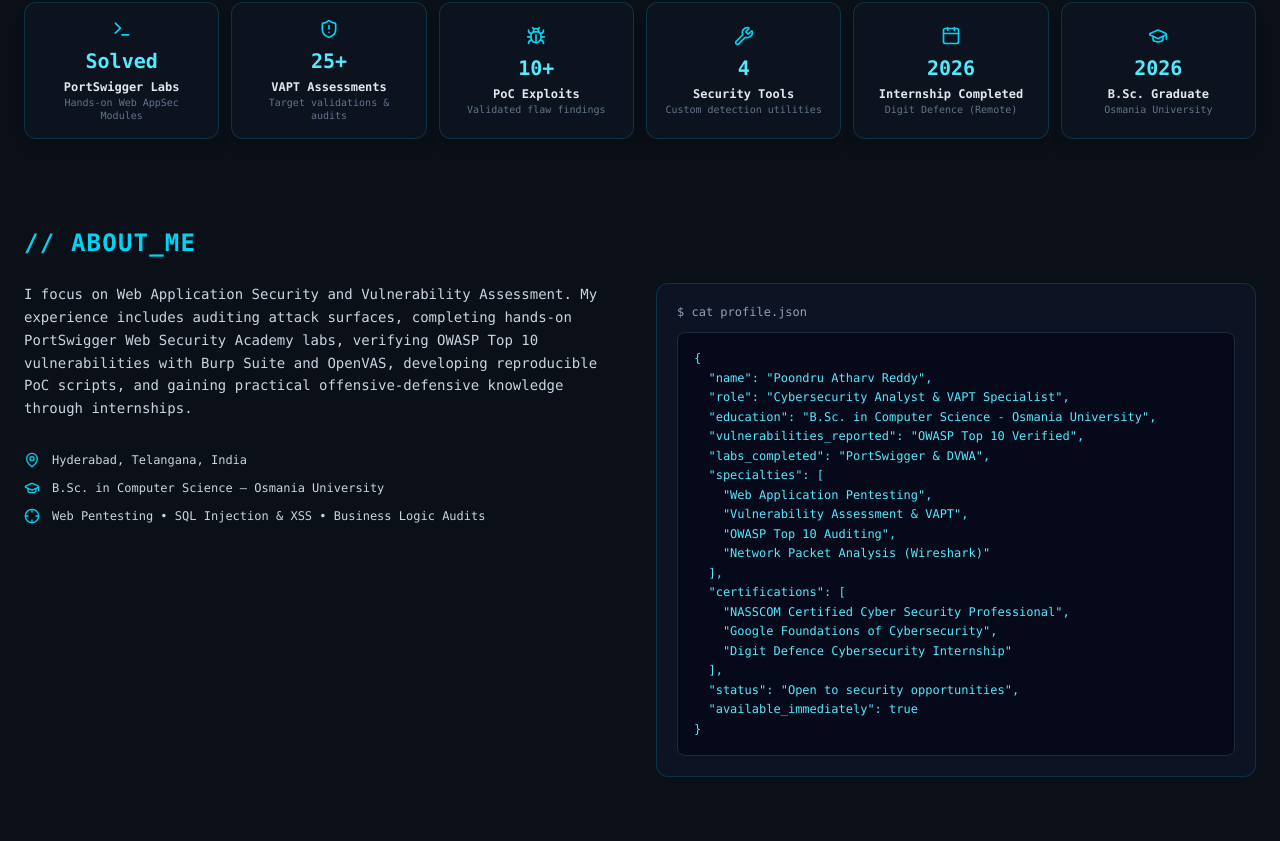
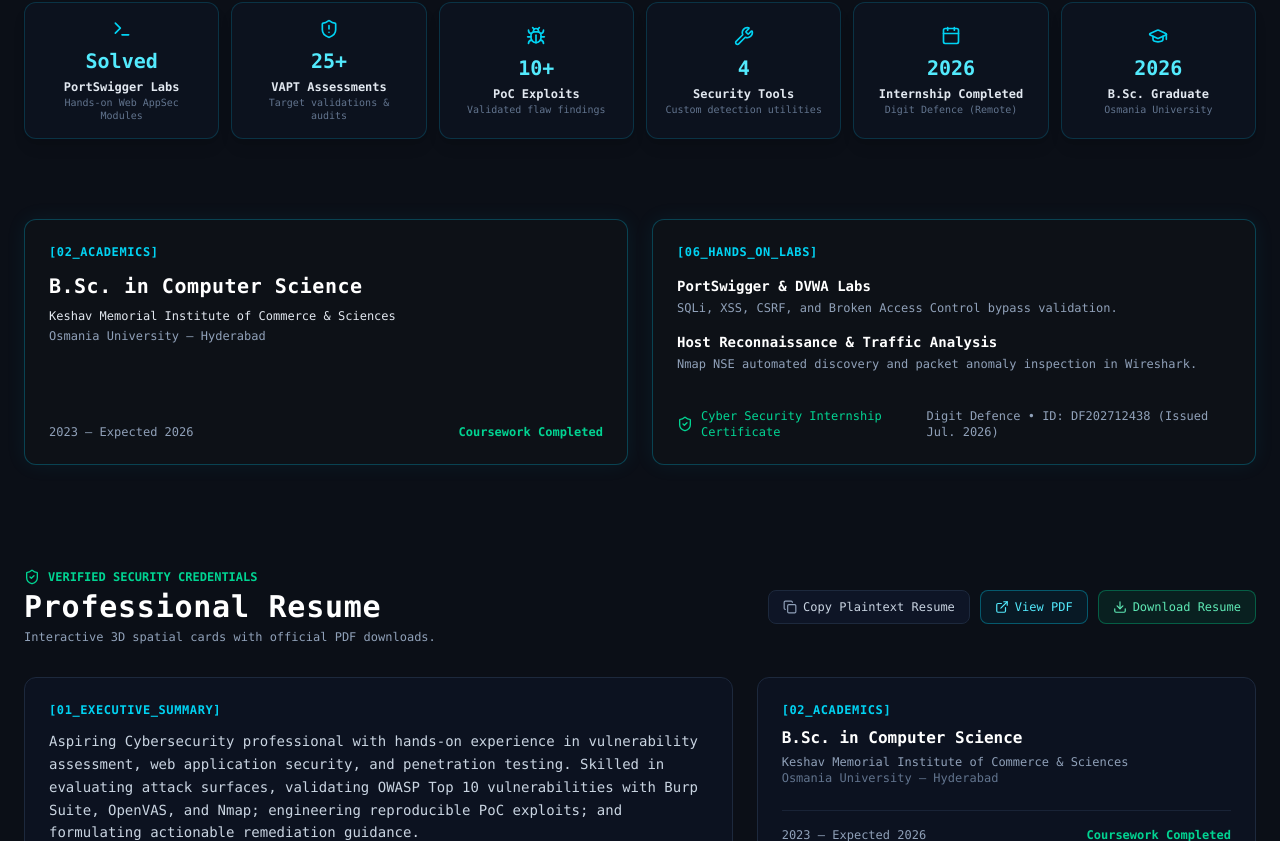
Before and after one commit to atharvreddy04/atharv-reddy-cyber-portfolio, a React (Vite) app: page / in a window 1280 px wide. Shown: the part 719-1560 px from the top of the page. Built offline with nearby package versions, Linux system fonts and the light colour scheme.

Commit message:
fix: clean card footers and remove boxed borders

```diff
--- a/src/components/AboutJson.tsx
+++ b/src/components/AboutJson.tsx
@@ -1,65 +1,71 @@
 import React from 'react';
-import { MapPin, GraduationCap, Crosshair } from 'lucide-react';
+import { ShieldCheck } from 'lucide-react';
 
 export const AboutJson: React.FC = () => {
-  const profileJson = {
-    name: "Poondru Atharv Reddy",
-    role: "Cybersecurity Analyst & VAPT Specialist",
-    education: "B.Sc. in Computer Science - Osmania University",
-    vulnerabilities_reported: "OWASP Top 10 Verified",
-    labs_completed: "PortSwigger & DVWA",
-    specialties: [
-      "Web Application Pentesting",
-      "Vulnerability Assessment & VAPT",
-      "OWASP Top 10 Auditing",
-      "Network Packet Analysis (Wireshark)"
-    ],
-    certifications: [
-      "NASSCOM Certified Cyber Security Professional",
-      "Google Foundations of Cybersecurity",
-      "Digit Defence Cybersecurity Internship"
-    ],
-    status: "Open to security opportunities",
-    available_immediately: true
-  };
+  return (
+    <section id="about" className="scroll-mt-20 px-6 py-10 max-w-7xl mx-auto font-mono">
+      <div className="grid grid-cols-1 md:grid-cols-2 gap-6">
 
-  return (
-    <section id="about" className="px-6 py-12 max-w-7xl mx-auto font-mono">
-      {/* Token Header */}
-      <h2 className="text-xl sm:text-2xl font-bold text-cyan-400 tracking-wider mb-6">
-        // ABOUT_ME
-      </h2>
+        {/* [02_ACADEMICS] Card */}
+        <div className="rounded-xl border border-cyan-500/30 bg-[#0d1117] p-6 shadow-[0_0_20px_rgba(6,182,212,0.08)] flex flex-col justify-between">
+          <div>
+            <div className="text-cyan-400 font-bold text-xs tracking-wider uppercase mb-3">
+              [02_ACADEMICS]
+            </div>
 
-      <div className="grid grid-cols-1 lg:grid-cols-12 gap-8 items-start">
-        {/* Left Column: Narrative & Key Attribute Items */}
-        <div className="lg:col-span-6 space-y-6 text-xs sm:text-sm text-slate-300">
-          <p className="leading-relaxed">
-            I focus on Web Application Security and Vulnerability Assessment. My experience includes auditing attack surfaces, completing hands-on PortSwigger Web Security Academy labs, verifying OWASP Top 10 vulnerabilities with Burp Suite and OpenVAS, developing reproducible PoC scripts, and gaining practical offensive-defensive knowledge through internships.
-          </p>
+            <h3 className="text-xl font-bold text-white tracking-wide mb-2">
+              B.Sc. in Computer Science
+            </h3>
 
-          <div className="space-y-3 pt-2 text-xs">
-            <div className="flex items-center gap-3 text-slate-300">
-              <MapPin className="h-4 w-4 text-cyan-400 shrink-0" />
-              <span>Hyderabad, Telangana, India</span>
+            <div className="text-xs text-slate-300 space-y-1">
+              <p className="text-slate-200">Keshav Memorial Institute of Commerce & Sciences</p>
+              <p className="text-slate-400">Osmania University — Hyderabad</p>
             </div>
-            <div className="flex items-center gap-3 text-slate-300">
-              <GraduationCap className="h-4 w-4 text-cyan-400 shrink-0" />
-              <span>B.Sc. in Computer Science &mdash; Osmania University</span>
+          </div>
+
+          {/* Clean text footer without the highlighted rectangular box */}
+          <div className="flex items-center justify-between text-xs mt-6 pt-3">
+            <span className="text-slate-400">2023 — Expected 2026</span>
+            <span className="text-emerald-400 font-semibold">Coursework Completed</span>
+          </div>
+        </div>
+
+        {/* [06_HANDS_ON_LABS] Card */}
+        <div className="rounded-xl border border-cyan-500/30 bg-[#0d1117] p-6 shadow-[0_0_20px_rgba(6,182,212,0.08)] flex flex-col justify-between">
+          <div className="space-y-4">
+            <div className="text-cyan-400 font-bold text-xs tracking-wider uppercase">
+              [06_HANDS_ON_LABS]
             </div>
-            <div className="flex items-center gap-3 text-slate-300">
-              <Crosshair className="h-4 w-4 text-cyan-400 shrink-0" />
-              <span>Web Pentesting &bull; SQL Injection &amp; XSS &bull; Business Logic Audits</span>
+
+            <div>
+              <h4 className="text-sm font-bold text-white">PortSwigger &amp; DVWA Labs</h4>
+              <p className="text-xs text-slate-400 mt-1">
+                SQLi, XSS, CSRF, and Broken Access Control bypass validation.
+              </p>
+            </div>
+
+            <div>
+              <h4 className="text-sm font-bold text-white">
+                Host Reconnaissance &amp; Traffic Analysis
+              </h4>
+              <p className="text-xs text-slate-400 mt-1">
+                Nmap NSE automated discovery and packet anomaly inspection in Wireshark.
+              </p>
+            </div>
+          </div>
+
+          {/* Clean text footer without the highlighted rectangular box */}
+          <div className="flex flex-col sm:flex-row sm:items-center justify-between gap-1 text-xs mt-6 pt-3">
+            <div className="flex items-center gap-2 text-emerald-400 font-medium">
+              <ShieldCheck className="w-4 h-4 text-emerald-400 shrink-0" />
+              <span>Cyber Security Internship Certificate</span>
+            </div>
+            <div className="text-slate-400 text-[11px] sm:text-xs">
+              Digit Defence • ID: DF202712438 (Issued Jul. 2026)
             </div>
           </div>
         </div>
 
-        {/* Right Column: $ cat profile.json Code Box */}
-        <div className="lg:col-span-6 rounded-xl border border-cyan-500/20 bg-slate-900/60 p-5 backdrop-blur-md">
-          <div className="text-xs text-slate-400 mb-3">$ cat profile.json</div>
-          <pre className="text-xs font-mono text-cyan-300 overflow-x-auto leading-relaxed whitespace-pre bg-slate-950/70 p-4 rounded-lg border border-slate-800">
-{JSON.stringify(profileJson, null, 2)}
-          </pre>
-        </div>
       </div>
     </section>
   );
--- a/src/components/RecruitmentBanner.tsx
+++ b/src/components/RecruitmentBanner.tsx
@@ -2,49 +2,67 @@ import React from 'react';
 import { CheckCircle2, Send } from 'lucide-react';
 
 export const RecruitmentBanner: React.FC = () => {
+  const roles = [
+    'VAPT Engineer / Penetration Tester',
+    'SOC Analyst (L1 / L2 Operations)',
+    'Junior Application Security Engineer',
+    'Vulnerability Management Analyst',
+  ];
+
   return (
     <section className="px-6 py-6 max-w-7xl mx-auto font-mono">
-      <div className="rounded-2xl border border-cyan-500/30 bg-slate-900/60 p-6 flex flex-col md:flex-row items-center justify-between gap-6 backdrop-blur-md transition-all duration-300 hover:border-cyan-400 hover:bg-slate-900/80 hover:shadow-[0_0_25px_-4px_rgba(6,182,212,0.3)]">
-        <div>
-          <div className="text-xs text-cyan-400 mb-1">&gt; RECRUITMENT STATUS DASHBOARD</div>
-          <h3 className="text-xl font-bold text-white mb-4">&gt; CURRENTLY AVAILABLE FOR:</h3>
+      <div className="rounded-xl border border-cyan-500/20 bg-[#0B0F17]/90 p-6 sm:p-8 backdrop-blur-md">
 
+        {/* Top Tag & Title */}
+        <div className="text-cyan-400 text-xs font-semibold tracking-wider uppercase mb-1">
+          &gt; RECRUITMENT STATUS DASHBOARD
+        </div>
+        <h3 className="text-lg sm:text-xl font-bold text-white tracking-wide mb-6">
+          &gt; CURRENTLY AVAILABLE FOR:
+        </h3>
+
+        {/* Main Content Layout (Without Vertical Divider Border) */}
+        <div className="grid grid-cols-1 lg:grid-cols-3 gap-6 items-center">
+
+          {/* Left Column: Roles & Status */}
+          <div className="lg:col-span-2 space-y-5">
+            {/* 2x2 Grid of Roles */}
             <div className="grid grid-cols-1 sm:grid-cols-2 gap-3 text-xs text-slate-300">
+              {roles.map((role) => (
+                <div key={role} className="flex items-center gap-2">
+                  <CheckCircle2 className="w-4 h-4 text-emerald-400 shrink-0" />
+                  <span>{role}</span>
+                </div>
+              ))}
+            </div>
+
+            {/* Clean Relocation & Availability text without the rectangular box */}
+            <div className="flex flex-wrap items-center gap-x-6 gap-y-2 pt-2 text-xs">
               <div className="flex items-center gap-2">
-              <CheckCircle2 className="h-4 w-4 text-emerald-400" />
-              <span>VAPT Engineer / Penetration Tester</span>
+                <span className="text-slate-400 tracking-wider text-[11px]">RELOCATION:</span>
+                <span className="text-emerald-400 font-semibold">Open / Ready</span>
               </div>
               <div className="flex items-center gap-2">
-              <CheckCircle2 className="h-4 w-4 text-emerald-400" />
-              <span>SOC Analyst (L1 / L2 Operations)</span>
+                <span className="text-slate-400 tracking-wider text-[11px]">AVAILABILITY:</span>
+                <span className="text-cyan-400 font-semibold">Immediate</span>
               </div>
-            <div className="flex items-center gap-2">
-              <CheckCircle2 className="h-4 w-4 text-emerald-400" />
-              <span>Junior Application Security Engineer</span>
-            </div>
-            <div className="flex items-center gap-2">
-              <CheckCircle2 className="h-4 w-4 text-emerald-400" />
-              <span>Vulnerability Management Analyst</span>
             </div>
           </div>
 
-          <div className="flex items-center gap-6 mt-4 pt-4 border-t border-slate-800 text-[11px] text-slate-400">
-            <div>RELOCATION: <span className="text-emerald-400 font-semibold">Open / Ready</span></div>
-            <div>AVAILABILITY: <span className="text-cyan-400 font-semibold">Immediate</span></div>
-          </div>
-        </div>
-
-        <div className="w-full md:w-auto text-center md:text-right border-t md:border-t-0 md:border-l border-slate-800 pt-4 md:pt-0 md:pl-6">
-          <p className="text-xs text-slate-400 mb-3 max-w-xs">
+          {/* Right Column: Contact Note & Button (No vertical border line) */}
+          <div className="flex flex-col justify-center items-start lg:items-end space-y-4">
+            <p className="text-slate-400 text-xs sm:text-sm max-w-xs leading-relaxed text-left lg:text-right">
               Looking to fill a security operations or application security role? Let's connect directly.
             </p>
             <a
               href="#contact"
-            className="inline-flex items-center justify-center gap-2 rounded-xl border border-emerald-500/50 bg-emerald-500/10 px-6 py-2.5 text-xs text-emerald-300 hover:bg-emerald-500/20 hover:border-emerald-400 hover:shadow-[0_0_20px_-3px_rgba(16,185,129,0.35)] transition-all duration-300 w-full md:w-auto font-semibold"
+              className="inline-flex items-center gap-2 px-5 py-2.5 rounded-full border border-emerald-500/40 bg-emerald-950/20 text-emerald-400 text-xs font-semibold hover:bg-emerald-900/30 hover:border-emerald-400 transition-all shadow-[0_0_15px_rgba(16,185,129,0.15)]"
             >
-            <Send className="h-3.5 w-3.5" />
+              <Send className="w-3.5 h-3.5" />
               <span>Contact Directly</span>
             </a>
+          </div>
+
         </div>
       </div>
     </section>
```
Lines whose indentation alone changed are shown as unchanged.
